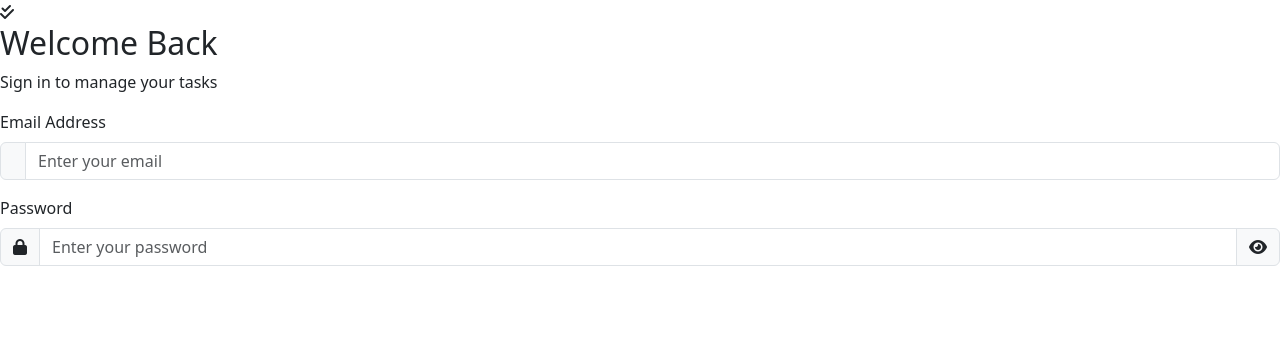
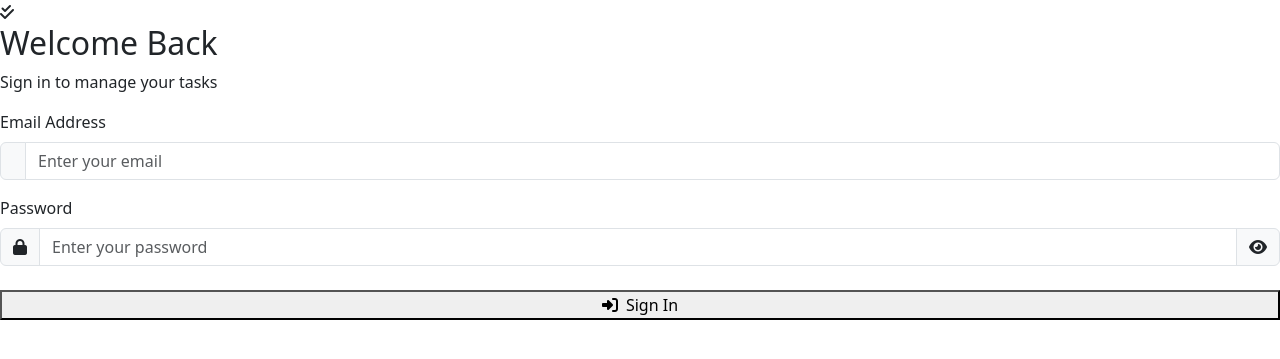
Before and after one commit to POSHANMS/todo-app-flask, a Flask app: page / in a window 1280 px wide. Shown: the top 359 px of the page. Run offline with Flask 3, Linux system fonts and the light colour scheme.

Commit message:
Add submit button to login form

```diff
--- a/templates/login.html
+++ b/templates/login.html
@@ -90,6 +90,7 @@
                 placeholder="Enter your password"
                 required
               />
+              <!-- Eye icon to show/hide password -->
               <span
                 class="input-group-text toggle-password"
                 onclick="togglePassword()"
@@ -98,6 +99,10 @@
               </span>
             </div>
           </div>
+          <!-- Login button -->
+          <button type="submit" class="btn-primary w-100 login-btn">
+            <i class="fas fa-sign-in-alt me-2"></i>Sign In
+          </button>
         </form>
       </div>
     </div>
```
